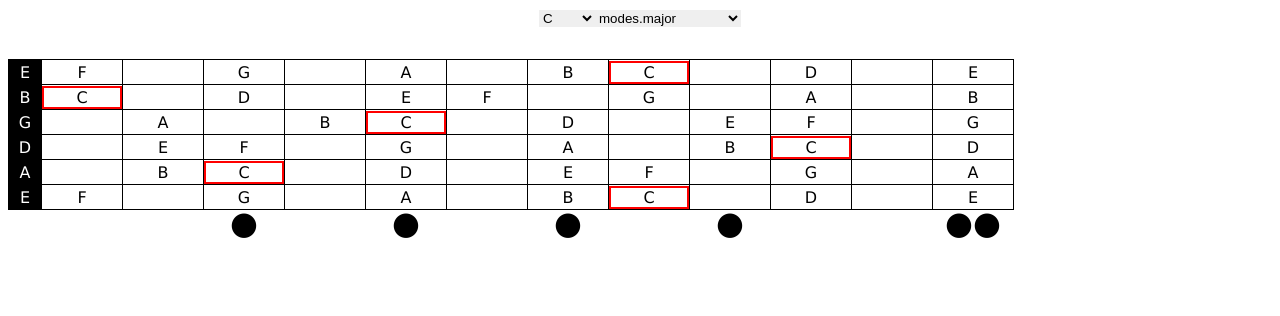
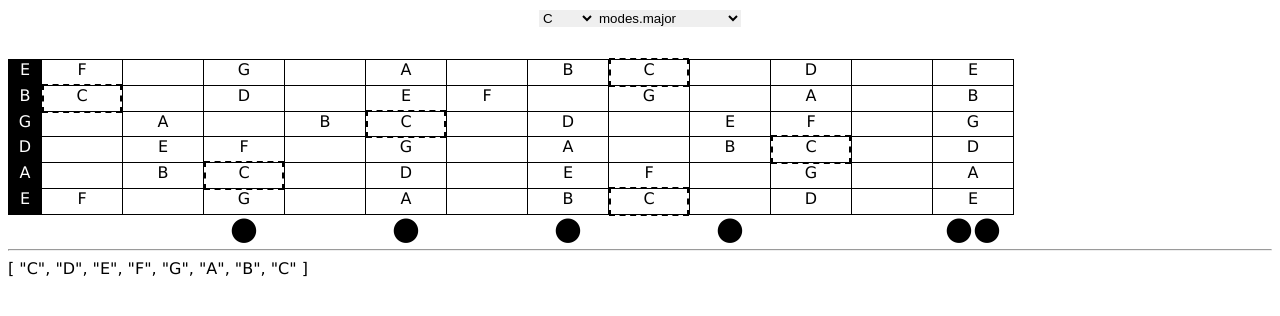
Before and after one commit to ric03/guitar-scales, a Vue app: page / in a window 1280 px wide. Shown: the top 316 px of the page. Built offline with nearby package versions, Linux system fonts and the light colour scheme.

Commit message:
displaying the selected notes

```diff
--- a/src/App.vue
+++ b/src/App.vue
@@ -33,6 +33,11 @@
       </tr>
     </table>
 
+    <hr>
+
+    <div>
+      {{ selected }}
+    </div>
   </div>
 </template>
 
@@ -133,8 +138,13 @@ body {
         color: white;
       }
 
+      .note {
+        height: 100%;
+        line-height: 1.3rem;
+      }
+
       .note.base {
-        border: 2px solid red;
+        border: 2px dashed black;
       }
 
     }
```
